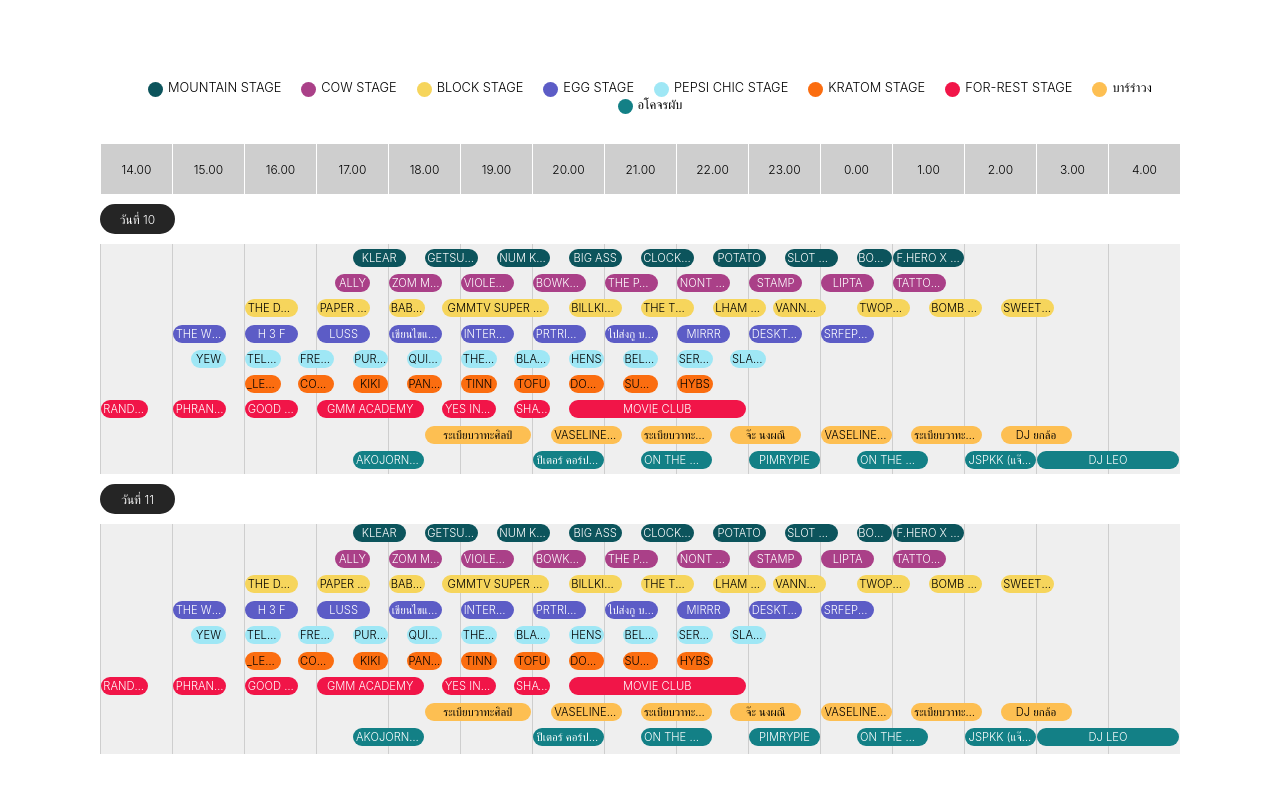
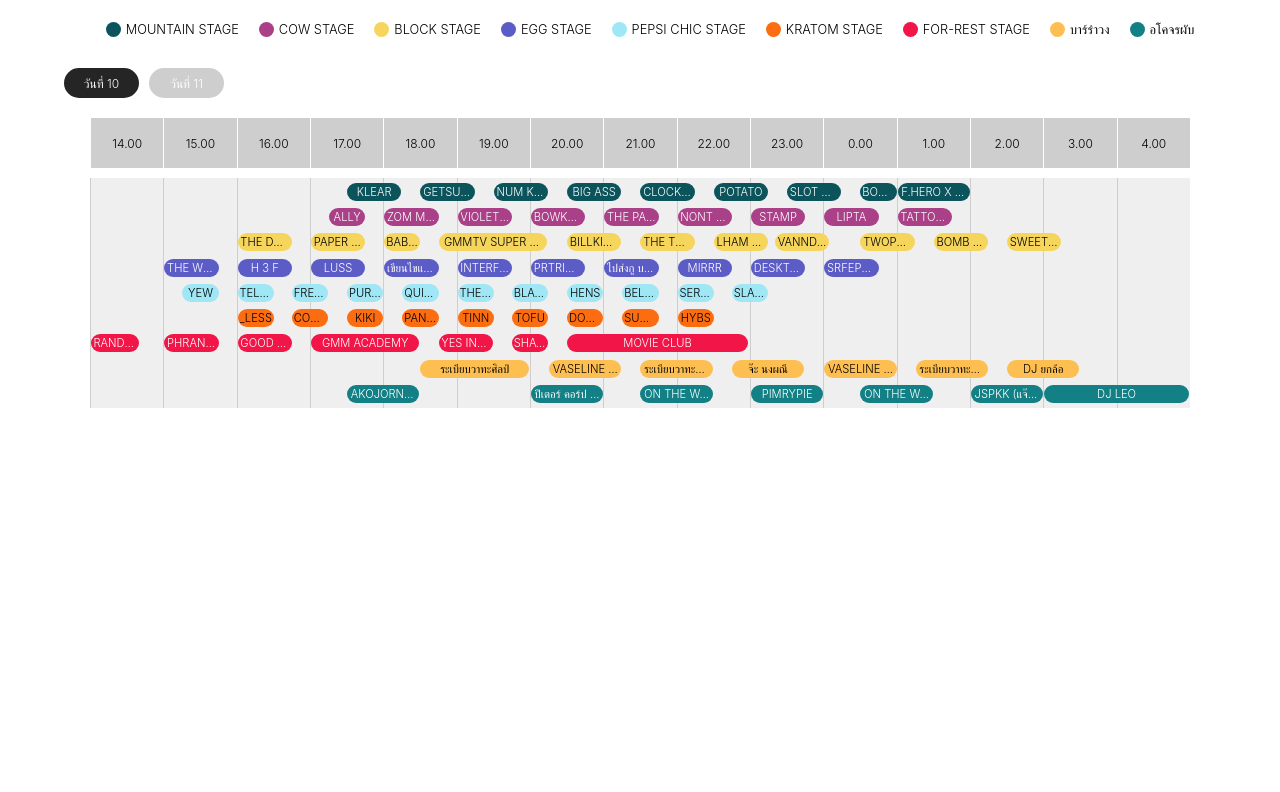
Before and after one commit to mintnutti/select-Artist, a React (Create React App) app: page / in a window 1280 px wide. Shown: the top 792 px of the page. Built offline with nearby package versions, Linux system fonts and the light colour scheme.

Commit message:
Deployed website

```diff
--- a/src/Bmmf.js
+++ b/src/Bmmf.js
@@ -1,14 +1,26 @@
 import React, { useState, useEffect } from 'react'
 import styled from 'styled-components'
 const Container = styled.div`
-  width: 1200px;
+  width: 100%;
   max-width: 1440px;
   margin-left: auto;
   margin-right: auto;
   height: 100vh;
   text-align:center ;
   margin-bottom:80px ;
-  margin-top:80px;
+  margin-top:20px;
+  position:relative ;
+`
+
+const ContainerTable = styled.div`
+  width: 90%;
+  max-width: 1440px;
+  margin-left: auto;
+  margin-right: auto;
+  height: 100vh;
+  text-align:center ;
+  margin-bottom:80px ;
+  margin-top:20px;
   position:relative ;
   overflow-x:scroll ;
 `
@@ -23,6 +35,15 @@
 `
 
 const FlexData = styled.div`
+width:1100px;
+display:flex;
+margin-top:0px ;
+margin-left:auto ;
+margin-right:auto ;
+margin-bottom:10px ;
+`
+
+const FlexDate = styled.div`
 width:90%;
 display:flex;
 margin-top:0px ;
@@ -61,7 +82,8 @@
 const DateConcert= styled.div`
 width:75px;
 height:30px;
-background-color:#252525 ;
+margin-right:10px ;
+background-color:${({bg})=>bg === false ? '#cecece':'#252525'}  ;
 border-radius:100px ;
 position:relative ;
 cursor:pointer ;
@@ -111,6 +133,7 @@
 font-size:0.8rem ;
 font-weight:300 ;
 padding-left:5px ;
+padding-top:2px ;
 text-transform: uppercase;
 `
 const DivStage = styled.div`
@@ -133,7 +156,7 @@
 
 const ModalArtist = styled.div`
 position:absolute;
-width:350px;
+width:300px;
 height:250px;
 background-color:#fafafa;
 box-shadow: 0 3px 20px #00000002;
@@ -141,29 +164,29 @@
 top: 50%;
 left: 50%;
 transform: translate(-50%, -50%);
-border-radius:40px ;
+border-radius:10px ;
 padding-left:10px;
 padding-right:10px ;
 `
 
 const X = styled.div`
 position:absolute;
-width:40px;
-height:40px;
+width:30px;
+height:30px;
 background-color:#FFFFFF;
 border:3px solid #000000 ;
 z-index:11 ;
 top: -10px;
 right:-10px ;
 border-radius:100px ;
-font-size:1.6rem ;
+font-size:1.25rem ;
 cursor:pointer ;
 padding-top:5px ;
 padding-left:2px ;
 padding-right:2px ;
 `
 const TextName = styled.div`
-font-size:1.5rem ;
+font-size:1.05rem ;
 color:${({bgColor})=>bgColor} ;
 margin-top:40px;
 margin-bottom:10px ;
@@ -210,6 +233,7 @@
 
     const [showModal,setShowModal]= useState(false)
     const [dataSelect,setDataSelect]= useState([])
+    const [selectDate,setSelectDate]= useState(1)
 
     const defaultTime =[
         {dateData:'2022-12-10 14:00',start:'1'},
@@ -407,6 +431,7 @@
         }
   return (
       <Container>
+
       {/* <ImgLogo src='https://scontent.fbkk5-7.fna.fbcdn.net/v/t39.30808-6/302752761_10158034750784364_4826772492468966894_n.jpg?_nc_cat=1&ccb=1-7&_nc_sid=09cbfe&_nc_eui2=AeGADD_IFrjnpGdiekQXMLnmI2pNPTGpjtUjak09MamO1RbwmWmSif22biMxG54HRAnjcx-fAZwTllFqdGI2YBSL&_nc_ohc=aB0rfooew18AX9eqzvD&_nc_ht=scontent.fbkk5-7.fna&oh=00_AfBODlx6VPGsE66gtNVXp0eGCIWRzplv1cVpZ6hNQXZtSg&oe=638DA5DD'/> */}
 
     <FlexStage>
@@ -456,14 +481,20 @@
         </DivStage>
 
     </FlexStage>
+
+    <FlexDate>
+    <DateConcert onClick={()=> setSelectDate(1)} bg={selectDate === 1 && true}>
+        <TextDate>วันที่ 10</TextDate>
+    </DateConcert>
+
+    <DateConcert onClick={()=> setSelectDate(2)}  bg={selectDate === 2 && true}>
+        <TextDate>วันที่ 11</TextDate>
+    </DateConcert>
+    </FlexDate>
+
+    <ContainerTable>
     <FlexData>
         {defaultTime.map((data)=><TimeTable><TextTime>{new Date(data.dateData).getHours()}.00</TextTime></TimeTable>)}
-    </FlexData>
-
-    <FlexData>
-    <DateConcert>
-        <TextDate>วันที่ 10</TextDate>
-    </DateConcert>
     </FlexData>
 
     <FlexData>
@@ -513,58 +544,10 @@
                     )}
             </TimeTableArtis>)}
     </FlexData>
+    </ContainerTable>
 
 
-   <FlexData>
-    <DateConcert>
-        <TextDate>วันที่ 11</TextDate>
-    </DateConcert>
-    </FlexData>
-
-    <FlexData>
-            {defaultTime.map((data)=>
-            <TimeTableArtis >
-                {dataSatgeSecond.map((value)=>
-                    new Date(value.start).getHours() === new Date(data.dateData).getHours() &&
-                    <TabStage
-                    top={
-                        value.stage === 1 ? '0%':
-                        value.stage === 2 ? '11.11%':
-                        value.stage === 3 ? '22.22%':
-                        value.stage === 4 ? '33.33%':
-                        value.stage === 5 ? '44.44%':
-                        value.stage === 6 ? '55.55%':
-                        value.stage === 7 ? '66.66%':
-                        value.stage === 8 ? '77.77%':
-                        value.stage === 9 && '88.88%'
-                        }
-                    width={(value.time/60)*100}
-                    bgColor={
-                        value.stage === 1 ?'#0c545c':
-                        value.stage === 2 ? '#aa4088':
-                        value.stage === 3 ? '#f6d55c':
-                        value.stage === 4 ?'#5c5cc6':
-                        value.stage === 5 ? '#9fe7f5':
-                        value.stage === 6 ? '#fb6d10':
-                        value.stage === 7 ? '#f11548':
-                        value.stage === 8 ? '#fdbf52':
-                        value.stage === 9 && '#138086'
-                        }
-                    left={(new Date(value.start).getMinutes()/60)*100}
-                    >
-                    <TextArtist color={
-                                        value.stage === 3 ||
-                                        value.stage === 5 ||
-                                        value.stage === 6 ||
-                                        value.stage === 8 && true}>
-                    {value.Artist }
-                    </TextArtist>
-                    </TabStage>
-                    )}
-            </TimeTableArtis>)}
-    </FlexData>
-
-    {showModal !==false &&
+                    {showModal !==false &&
                     dataSatgeFrist.map((value,key)=>
                     <>
 
@@ -640,7 +623,7 @@
                             showModal.stage === 6 ||
                             showModal.stage === 8 && true}
                     >
-                       { showModal.id === dataSelect.find(element => element.id === showModal.id)?.id?
+                    { showModal.id === dataSelect.find(element => element.id === showModal.id)?.id?
                         'ลบ' :'เลือก'}
                     </ButtonSelect>
                     </ModalArtist>
```
